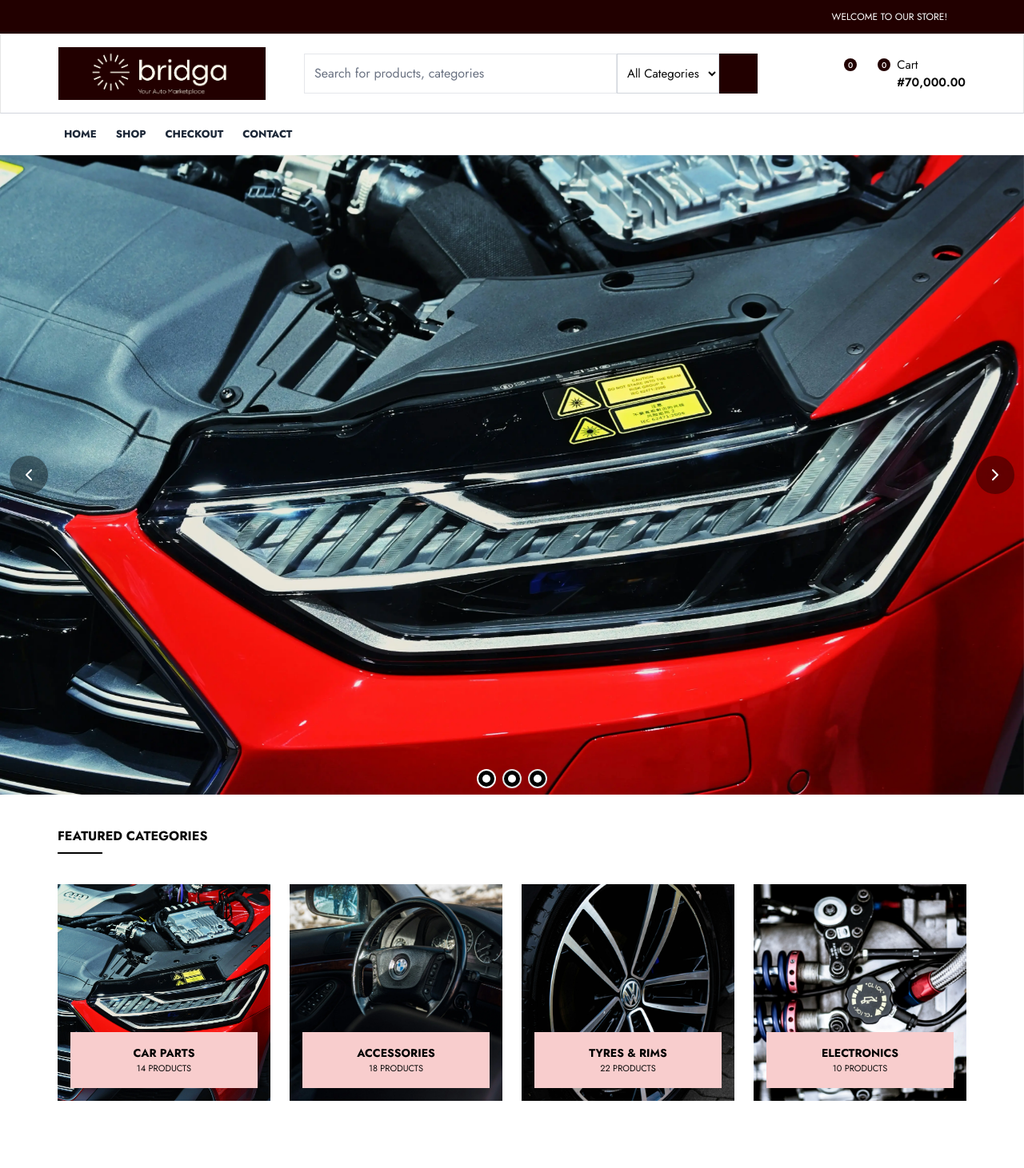
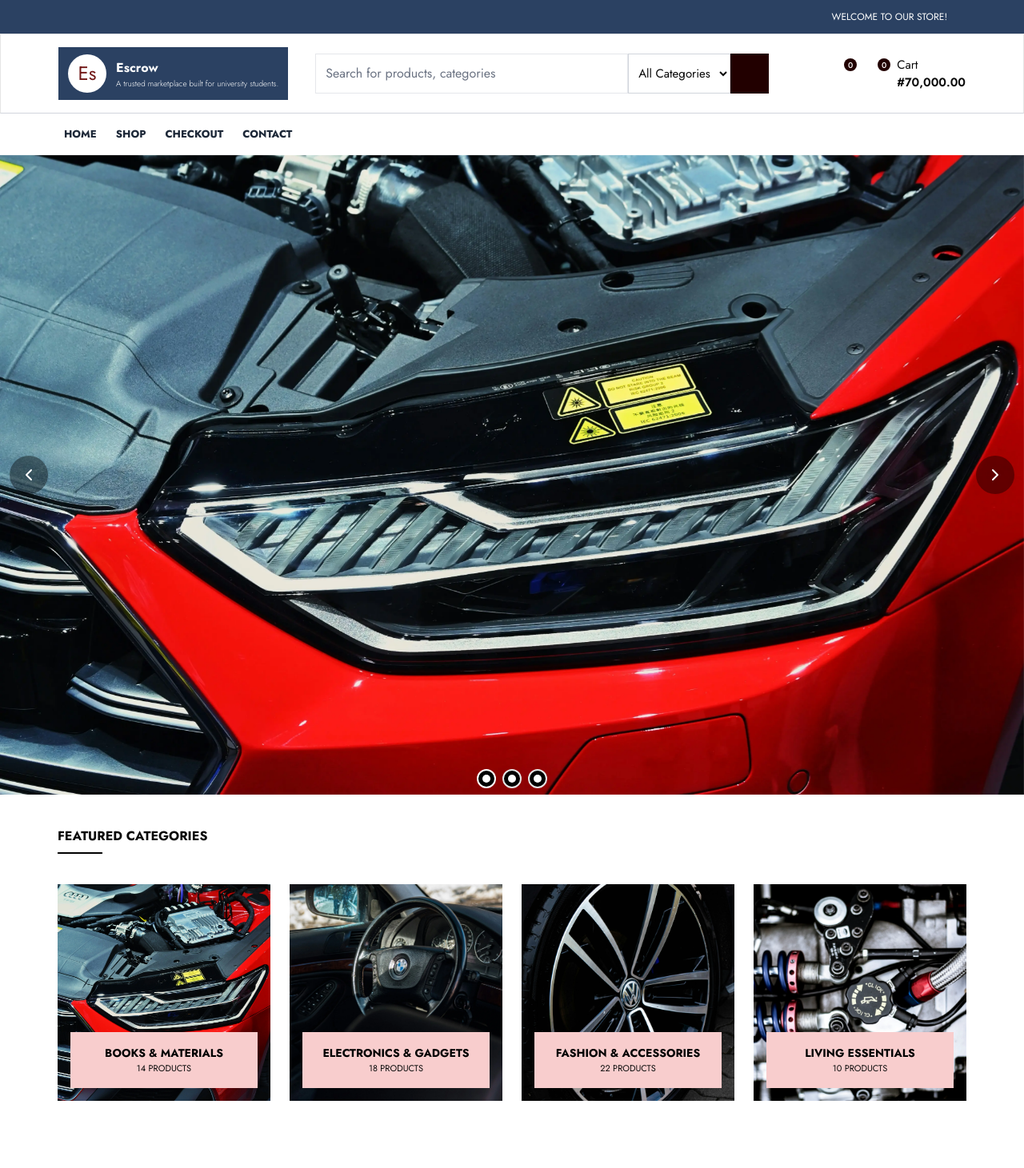
Before and after one commit to aderogbasamuel/Bridga, a React (Vite) app: page / in a window 1280 px wide. Shown: the top 1461 px of the page at 80% size. Built offline with nearby package versions, Linux system fonts and the light colour scheme; no server answers; the database is empty; some icons are missing.

Commit message:
push mehn

```diff
--- a/index.html
+++ b/index.html
@@ -4,7 +4,7 @@
     <meta charset="UTF-8" />
     <meta name="viewport" content="width=device-width, initial-scale=1.0" />
     <meta name="description" content="Bridga is your auto marketplace. to get any goods relating to cars and autos.">
-    <title>Bridga</title>
+    <title>Escrow</title>
   </head>
   <body>
     <div id="root"></div>
--- a/src/components/AppLayout.tsx
+++ b/src/components/AppLayout.tsx
@@ -10,7 +10,7 @@ function AppLayout() {
     const [navbar,setNavbar]=useState(false)
     return (
         <div className="flex flex-col">
-            <div className="hidden w-full bg-[#220000] text-white p-3 uppercase md:flex justify-end pe-24 text-[12px]">
+            <div className="hidden w-full bg-[#2B4162] text-white p-3 uppercase md:flex justify-end pe-24 text-[12px]">
                 <p>Welcome to our store!</p>
             </div>
             <Header setCartBar={setCartBar} setNavbar={ setNavbar} />
--- /dev/null
+++ b/src/components/banner.tsx
@@ -0,0 +1,15 @@
+
+function Banner() {
+  return (
+<div className="flex bg-[#2B4162] gap-3 items-center h-full p-3">
+              <div className="text-2xl rounded-full bg-white text-[#721817] w-12 h-12 flex items-center justify-center">
+                Es
+              </div>
+              <div className="text-white">
+                <p className="font-bold">Escrow</p>
+                <p className="text-[10px] font-light">A trusted marketplace built for university students.</p>
+              </div>
+          </div>
+  )}
+
+  export default Banner
--- a/src/features/header.tsx
+++ b/src/features/header.tsx
@@ -8,7 +8,7 @@ import { useWishlistCount } from "../hooks/wishListCount";
 import { useCartCount } from "../hooks/cartCount";
 import { useAuth } from "../context/AuthContext";
 import { Link, useNavigate } from "react-router-dom";
-
+import Banner from "../components/banner";
 function Header({
   setNavbar,
   setCartBar,
@@ -32,8 +32,17 @@ function Header({
   return (
     <div>
       <div className="hidden md:flex gap-6 p-4 px-18 h-[100px] items-center justify-between border-1 border-b-gray-300">
-        <div className="h-full">
-          <img src={logo} alt="Bridga logo" className="h-full" />
+        <div className="h-full " >
+          {/* <div className="flex bg-[#0B6E4F] gap-3 items-center h-full p-3">
+              <div className="text-2xl rounded-full bg-white text-[#721817] w-12 h-12 flex items-center justify-center">
+                Es
+              </div>
+              <div className="text-white">
+                <p className="font-bold">Escrow</p>
+                <p className="text-[10px] font-light">A trusted marketplace built for university students.</p>
+              </div>
+          </div> */}
+          <Banner/>
         </div>
         <div className="w-1/2 flex">
           <input
--- a/src/pages/home/componnents/FeaturedCategories.tsx
+++ b/src/pages/home/componnents/FeaturedCategories.tsx
@@ -14,25 +14,25 @@ function FeaturedCategories() {
         {[
           {
             image: carparts,
-            title: "Car Parts",
+            title: "Books &  Materials",
             slug: "car-parts",
             products: 14,
           },
           {
             image: accessories,
-            title: "Accessories",
+            title: "Electronics & Gadgets",
             slug: "accessories",
             products: 18,
           },
           {
             image: tyresrims,
-            title: "Tyres & Rims",
+            title: "Fashion & Accessories",
             products: 22,
             slug: "tyres-rims",
           },
           {
             image: electronics,
-            title: "Electronics",
+            title: "Living Essentials",
             slug: "electronics",
 
             products: 10,
```
